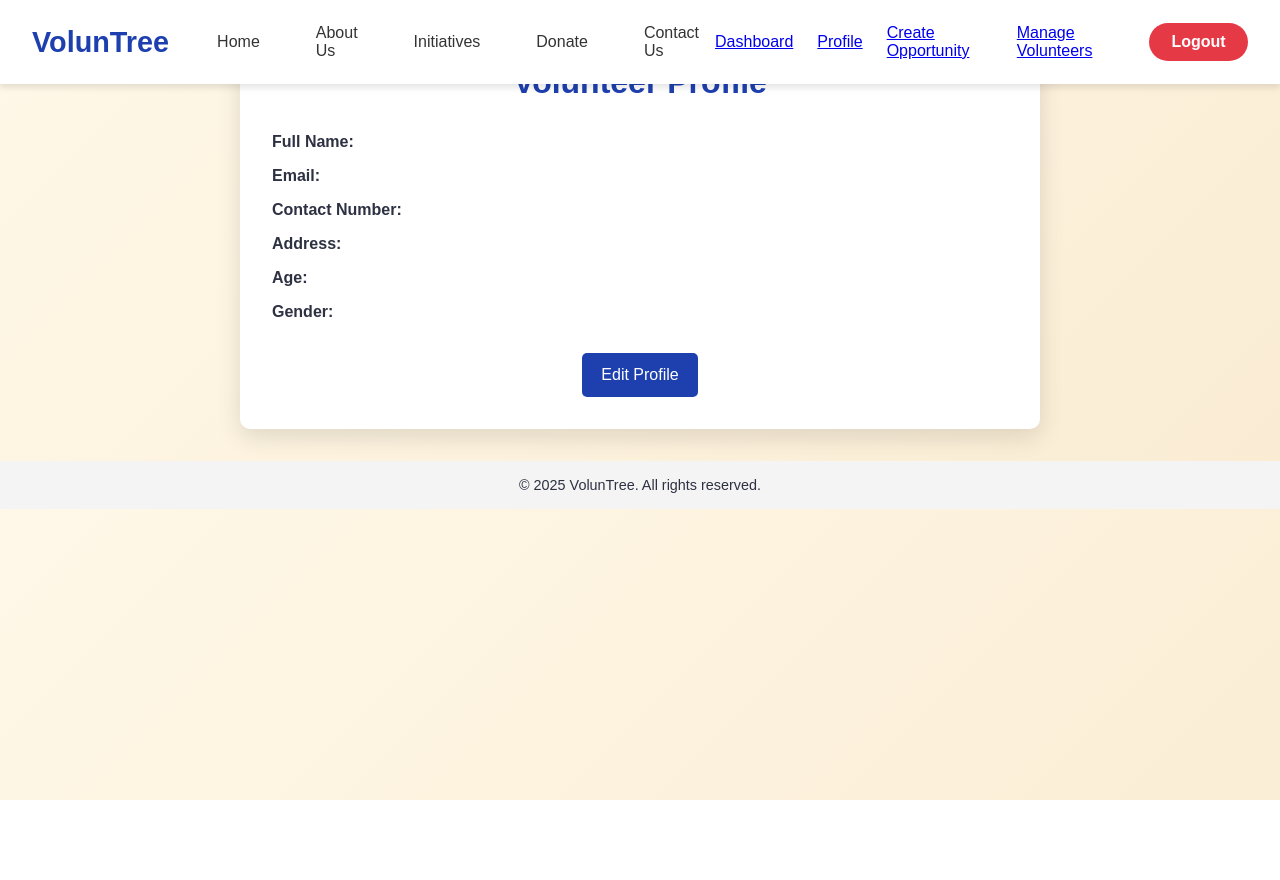
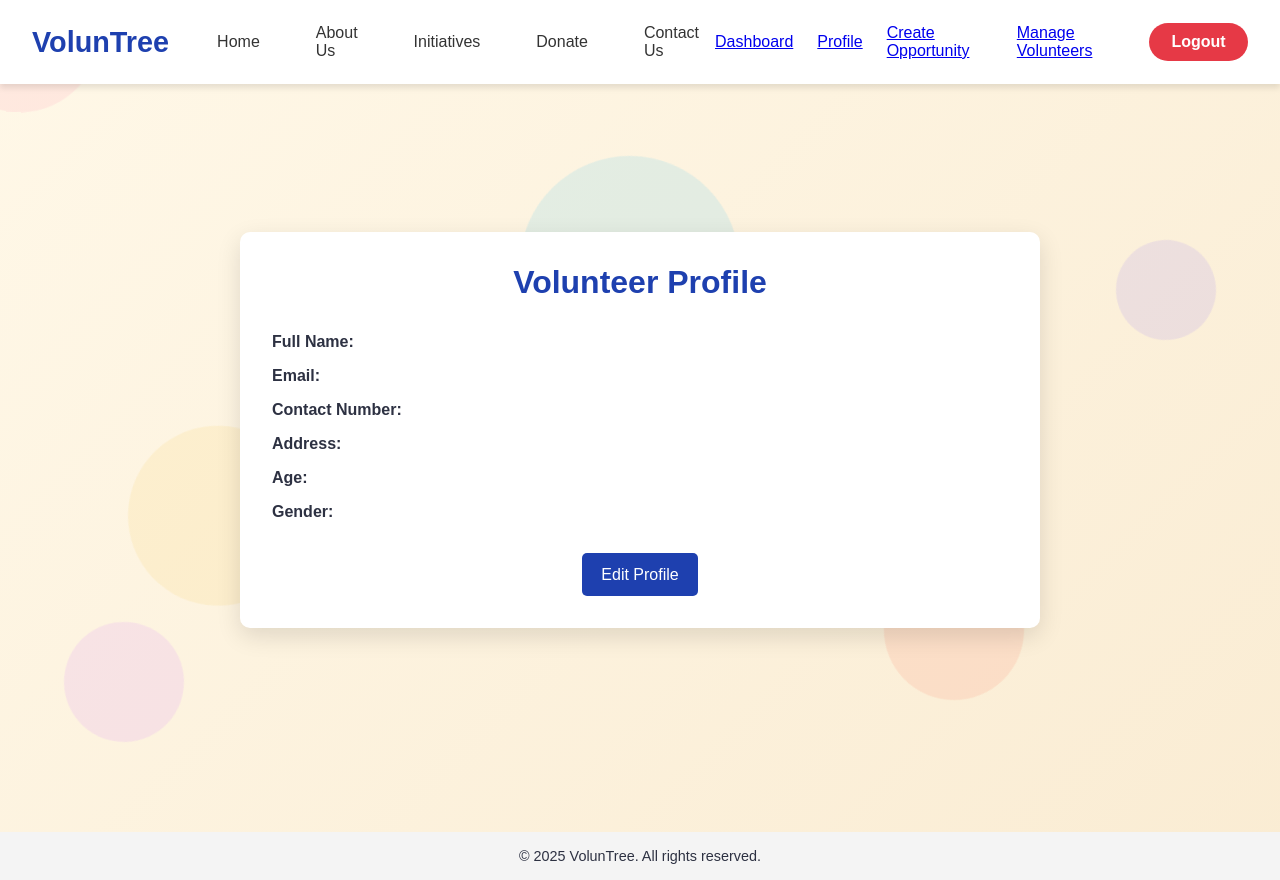
Before and after one commit to notgautham/VolunTree, a React (Vite) app in the folder code/: page /volunteer-profile in a window 1280 px wide. Before the commit the page ends 800 px from the top, so only its background shows below. Built offline with nearby package versions, Linux system fonts and the light colour scheme; no server answers; sample sign-in values are in the browser's storage.

Commit message:
profile page ui changes

```diff
--- a/code/src/pages/VolunteerProfile.jsx
+++ b/code/src/pages/VolunteerProfile.jsx
@@ -1,5 +1,5 @@
 import React, { useState, useEffect } from "react";
-import styled, { createGlobalStyle } from "styled-components";
+import styled, { createGlobalStyle, keyframes } from "styled-components";
 
 const GlobalStyle = createGlobalStyle`
   * { margin: 0; padding: 0; box-sizing: border-box; }
@@ -11,13 +11,118 @@ const GlobalStyle = createGlobalStyle`
   }
 `;
 
+// Background animation styles
+const float = keyframes`
+  0% { transform: translateY(0) rotate(0deg); }
+  50% { transform: translateY(-20px) rotate(10deg); }
+  100% { transform: translateY(0) rotate(0deg); }
+`;
+
+const spin = keyframes`
+  0% { transform: rotate(0); }
+  100% { transform: rotate(360deg); }
+`;
+
+const swirl = keyframes`
+  0% { transform: rotate(0deg) translate(0px, 0px); }
+  25% { transform: rotate(90deg) translate(10px, -10px); }
+  50% { transform: rotate(180deg) translate(-10px, 10px); }
+  75% { transform: rotate(270deg) translate(10px, -10px); }
+  100% { transform: rotate(360deg) translate(0px, 0px); }
+`;
+
+// Styling for main container
 const Container = styled.div`
-  max-width: 800px;
+  min-width: 800px;
   margin: 2rem auto;
   padding: 2rem;
   background: #ffffff;
   border-radius: 10px;
   box-shadow: 0 8px 24px rgba(0,0,0,0.12);
+  z-index: 1;
+  position: relative;
+  transform: translateY(30px);
+`;
+
+// Centering the container on the page
+const PageWrapper = styled.div`
+  display: flex;
+  justify-content: center;
+  align-items: center;
+  min-height: 100vh;
+  position: relative;
+`;
+
+// Animated Background Circles
+const BackgroundShapesContainer = styled.div`
+  position: absolute;
+  top: 0;
+  left: 0;
+  width: 100%;
+  height: 100%;
+  pointer-events: none;
+  overflow: hidden;
+  z-index: 0;
+`;
+
+const Shape = styled.div`
+  position: absolute;
+  border-radius: 50%;
+  opacity: 0.15;
+`;
+
+const Circle1 = styled(Shape)`
+  width: 160px;
+  height: 160px;
+  top: -40px;
+  left: -60px;
+  background: #fa92b2;
+  animation: ${float} 7s ease-in-out infinite;
+`;
+
+const Circle2 = styled(Shape)`
+  width: 100px;
+  height: 100px;
+  top: 30%;
+  right: 5%;
+  background: #9b82f3;
+  animation: ${spin} 12s linear infinite;
+`;
+
+const Circle3 = styled(Shape)`
+  width: 180px;
+  height: 180px;
+  top: 55%;
+  left: 10%;
+  background: #f9cf61;
+  animation: ${float} 8s ease-in-out infinite;
+`;
+
+const Circle4 = styled(Shape)`
+  width: 220px;
+  height: 220px;
+  top: 20%;
+  left: 40%;
+  background: #52c7ee;
+  animation: ${swirl} 10s linear infinite;
+`;
+
+const Circle5 = styled(Shape)`
+  width: 140px;
+  height: 140px;
+  top: 70%;
+  right: 20%;
+  background: #fc8366;
+  animation: ${spin} 14s linear infinite;
+`;
+
+const Circle6 = styled(Shape)`
+  width: 120px;
+  height: 120px;
+  top: 80%;
+  left: 5%;
+  background: #d389fc;
+  animation: ${float} 9s ease-in-out infinite;
 `;
 
 const Title = styled.h1`
@@ -164,6 +269,15 @@ const VolunteerProfile = () => {
   return (
     <>
       <GlobalStyle />
+      <PageWrapper>
+        <BackgroundShapesContainer>
+          <Circle1 />
+          <Circle2 />
+          <Circle3 />
+          <Circle4 />
+          <Circle5 />
+          <Circle6 />
+        </BackgroundShapesContainer>
         <Container>
           <Title>Volunteer Profile</Title>
           {isEditing ? (
@@ -258,6 +372,7 @@ const VolunteerProfile = () => {
             </>
           )}
         </Container>
+      </PageWrapper>
     </>
   );
 };
```
Lines whose indentation alone changed are shown as unchanged.
